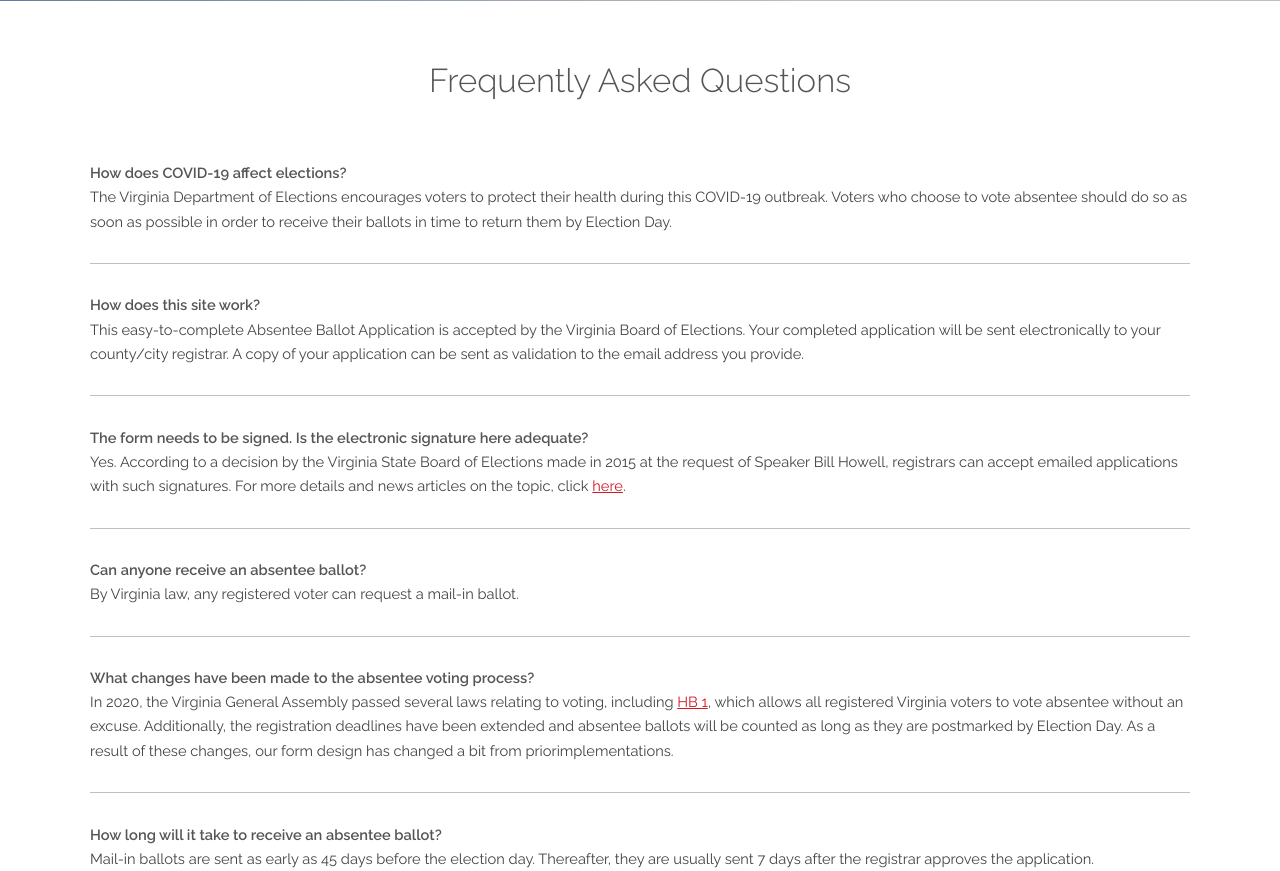
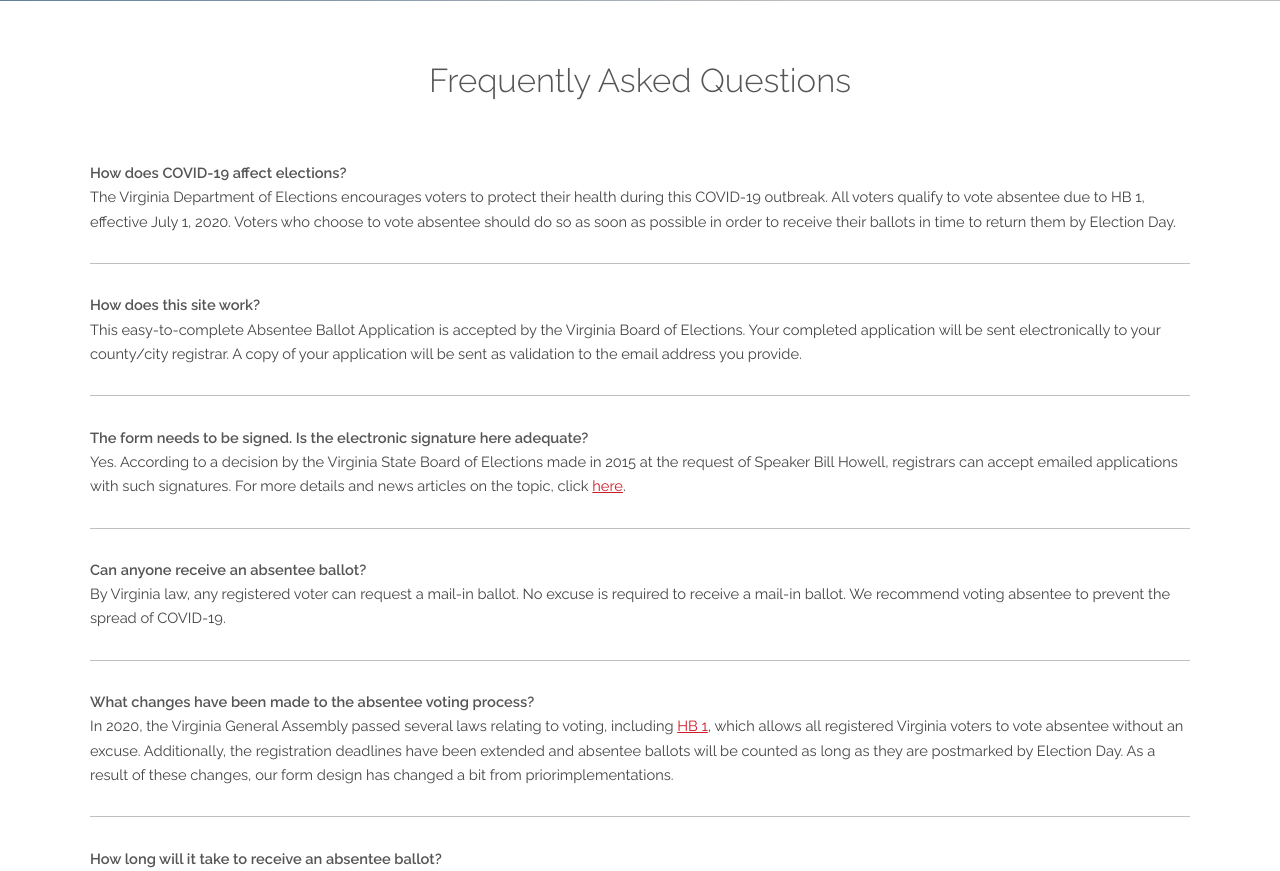
Before and after one commit to eAbsentee/eAbsentee, a Flask app: page / in a window 1280 px wide. Shown: the part 560-1431 px from the top of the page. Run offline with Flask 2, Linux system fonts and the light colour scheme; grey boxes are pictures that could not be loaded.

Commit message:
Updated with Robert's FAQ suggestions

```diff
--- a/application/home/templates/index.html
+++ b/application/home/templates/index.html
@@ -55,13 +55,13 @@
 				<p>
 					<b>How does COVID-19 affect elections?</b>
 					<br>
-					The Virginia Department of Elections encourages voters to protect their health during this COVID-19 outbreak.  Voters who choose to vote absentee should do so as soon as possible in order to receive their ballots in time to return them by Election Day.
+					The Virginia Department of Elections encourages voters to protect their health during this COVID-19 outbreak. All voters qualify to vote absentee due to HB 1, effective July 1, 2020. Voters who choose to vote absentee should do so as soon as possible in order to receive their ballots in time to return them by Election Day.
 				</p>
 				<hr />
 				<p>
 					<b>How does this site work?</b>
 					<br>
-					This easy-to-complete Absentee Ballot Application is accepted by the Virginia Board of Elections. Your completed application will be sent electronically to your county/city registrar. A copy of	your application can be sent as validation to the email address you provide.
+					This easy-to-complete Absentee Ballot Application is accepted by the Virginia Board of Elections. Your completed application will be sent electronically to your county/city registrar. A copy of	your application will be sent as validation to the email address you provide.
 				</p>
 				<hr />
 				<p>
@@ -74,7 +74,7 @@
 				<p>
 					<b>Can anyone receive an absentee ballot?</b>
 					<br>
-					By Virginia law, any registered voter can request a mail-in ballot.
+					By Virginia law, any registered voter can request a mail-in ballot. No excuse is required to receive a mail-in ballot. We recommend voting absentee to prevent the spread of COVID-19.
 				</p>
 				<hr />
 				<p>
```
